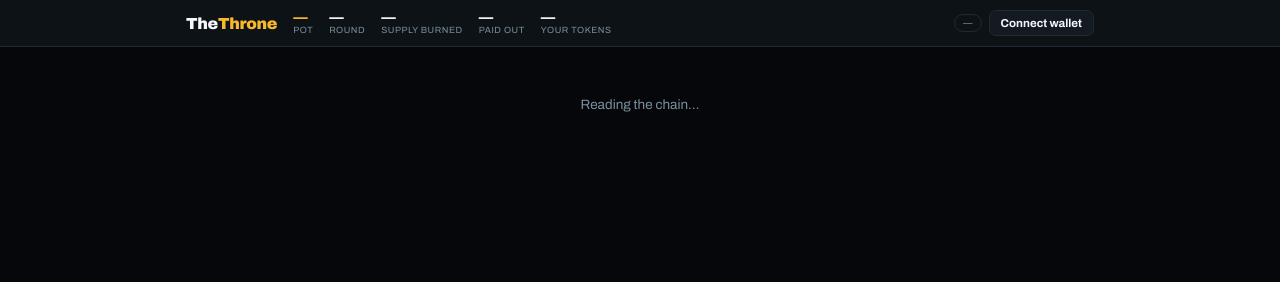
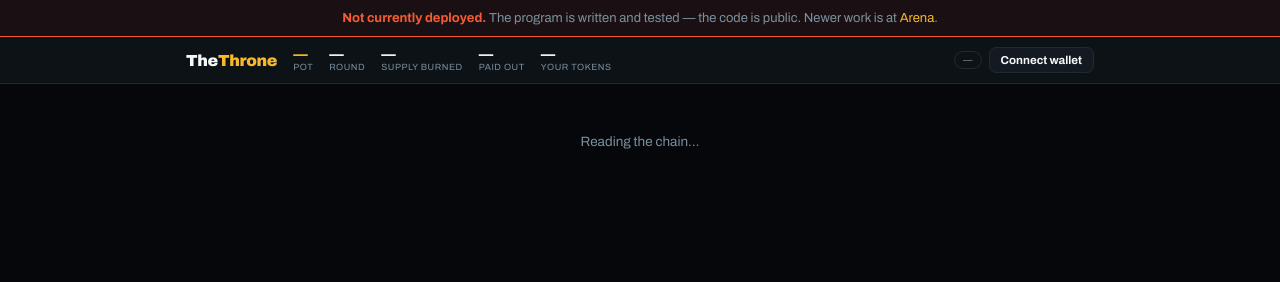
Before and after one commit to haydensouthall2021/throne, a website: page docs/index.html in a window 1280 px wide. Drawn offline with Linux system fonts and the light colour scheme.

Commit message:
Say plainly that this is not deployed

```diff
--- a/docs/index.html
+++ b/docs/index.html
@@ -92,6 +92,12 @@ header{border-bottom:1px solid var(--line);background:var(--card);position:stick
 </style>
 </head>
 <body>
+<div style="background:#1a1013;border-bottom:1px solid #F45B34;padding:11px 18px;
+ text-align:center;font-family:Archivo,system-ui,sans-serif;font-size:13px;color:#F4F7F9">
+ <b style="color:#F45B34">Not currently deployed.</b>
+ <span style="color:#7B909D">The program is written and tested — the code is public.
+ Newer work is at <a href="https://haydensouthall2021.github.io/arena/" style="color:#F5B72B">Arena</a>.</span>
+</div>
 
 <header><div class="hin">
   <div class="logo">The<i>Throne</i></div>
```
